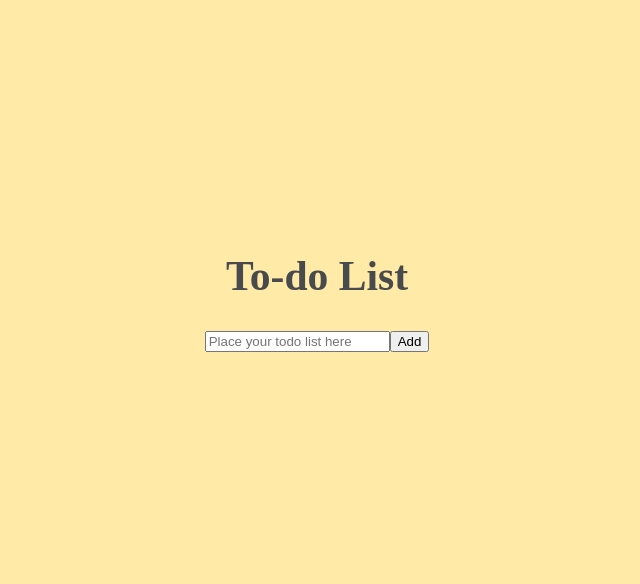
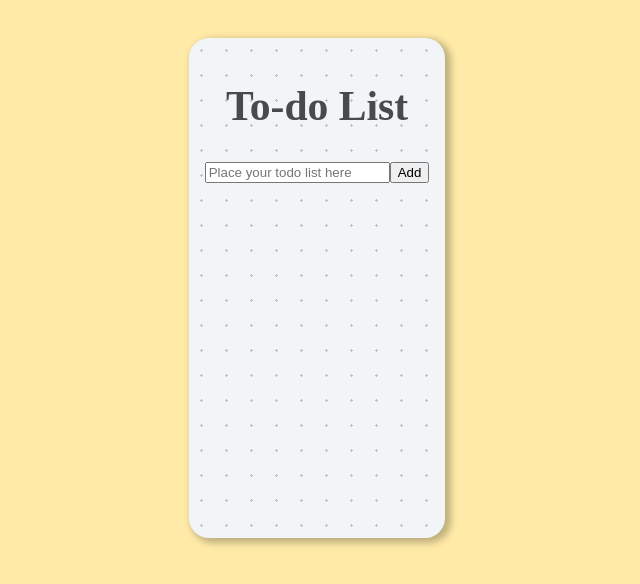
Before and after one commit to GUchechi/g-todo-list, a React (Create React App) app: page / in a window 1280 px wide. Shown: the top 584 px of the page, without its empty margins (323-963 px from the left). Built offline with nearby package versions, Linux system fonts and the light colour scheme.

Commit message:
styled container

```diff
--- a/src/App.css
+++ b/src/App.css
@@ -11,3 +11,19 @@ body {
     text-align: center;
     font-size: 130%;
 }
+
+
+.container {
+    width: 100%;
+    height: auto;
+    min-height: 500px;
+    max-width: 500px;
+    min-width: 250px;
+    background: #f1f5f8;
+    background-image: radial-gradient(#bfc0c1 7.2%, transparent 0);
+    background-size: 25px 25px;
+    border-radius: 20px;
+    box-shadow: 4px 3px 7px 2px #00000040;
+    padding: 1rem;
+    box-sizing: border-box;
+}
```
